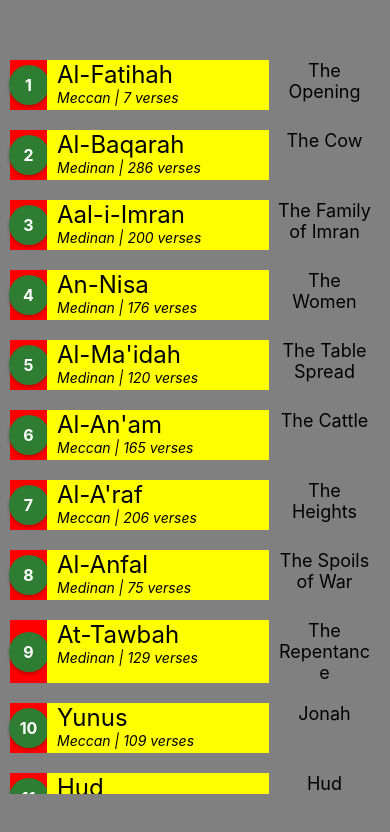
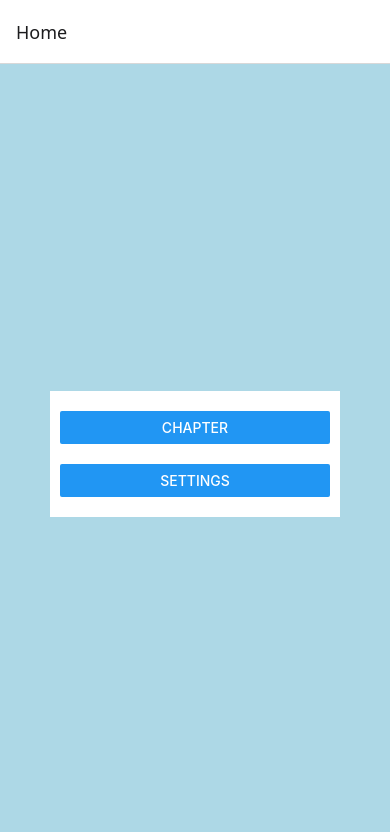
Before and after one commit to Saher-Anwar/Advanced_Quran_App, a React Native app in the folder frontend/: screen / in a window 390 px wide. Shown: the top 832 px of the page. Built offline with nearby package versions, Linux system fonts and the light colour scheme.

Commit message:
Added parameter passing through routes to chapterlist screen

```diff
--- a/frontend/App.tsx
+++ b/frontend/App.tsx
@@ -1,10 +1,9 @@
 import React from "react";
 import { StyleSheet } from "react-native";
-import { chapters } from "./src/mock_data/list_item_data";
-import ChapterListScreen from "./src/screens/ChapterListScreen";
+import AppNavigator from "./src/navigation/AppNavigator";
 
 const App = () => {
-  return <ChapterListScreen chapters={[...chapters]} />;
+  return <AppNavigator />;
 };
 
 export default App;
--- a/frontend/src/mock_data/list_item_data.ts
+++ b/frontend/src/mock_data/list_item_data.ts
@@ -1,6 +1,6 @@
-import { ChapterListItemData } from "../types/Chapter";
+import { ChapterListItemData, ChaptersList } from "../types/Chapter";
 
-export const chapters: ChapterListItemData[] = [
+const listOfChapters: ChapterListItemData[] = [
   {
     chapterNumber: 1,
     name: "Al-Fatihah",
@@ -242,3 +242,5 @@ export const chapters: ChapterListItemData[] = [
     translation: "The Romans",
   },
 ];
+
+export const chapters: ChaptersList = { chapters: listOfChapters };
--- a/frontend/src/navigation/AppNavigator.tsx
+++ b/frontend/src/navigation/AppNavigator.tsx
@@ -3,6 +3,7 @@ import { RootStackParamList } from "./navigation";
 import { NavigationContainer } from "@react-navigation/native";
 import HomeScreen from "../screens/HomeScreen";
 import ChapterScreen from "../screens/ChapterScreen";
+import ChapterListScreen from "../screens/ChapterListScreen";
 
 const Stack = createNativeStackNavigator<RootStackParamList>();
 
@@ -16,6 +17,7 @@ const AppNavigator = () => {
         }}
       >
         <Stack.Screen name="Home" component={HomeScreen} />
+        <Stack.Screen name="ChapterList" component={ChapterListScreen} />
         <Stack.Screen name="Chapter" component={ChapterScreen} />
       </Stack.Navigator>
     </NavigationContainer>
--- a/frontend/src/navigation/navigation.ts
+++ b/frontend/src/navigation/navigation.ts
@@ -1,5 +1,7 @@
+import { ChaptersList } from "../types/Chapter";
+
 export type RootStackParamList = {
   Home: undefined;
-  ChapterList: undefined;
+  ChapterList: { chapters: ChaptersList };
   Chapter: undefined;
 };
--- a/frontend/src/screens/ChapterListScreen.tsx
+++ b/frontend/src/screens/ChapterListScreen.tsx
@@ -1,20 +1,22 @@
 import React from "react";
-import { FlatList, StatusBar, StyleSheet, View } from "react-native";
+import { FlatList, StyleSheet } from "react-native";
 import { SafeAreaProvider, SafeAreaView } from "react-native-safe-area-context";
 import ListItemComponent from "../components/ListItemComponent";
-import { chapters } from "../mock_data/list_item_data";
-import { ChapterListItemData } from "../types/Chapter";
+import { NativeStackScreenProps } from "@react-navigation/native-stack";
+import { RootStackParamList } from "../navigation/navigation";
 
-interface ChaptersList {
-  chapters: ChapterListItemData[];
-}
+type ChapterListScreenProps = NativeStackScreenProps<
+  RootStackParamList,
+  "ChapterList"
+>;
 
-const ChapterListScreen = ({ chapters }: ChaptersList) => {
+const ChapterListScreen = ({ route }: ChapterListScreenProps) => {
+  const { chapters } = route.params;
   return (
     <SafeAreaProvider>
       <SafeAreaView style={styles.container}>
         <FlatList
-          data={chapters}
+          data={chapters.chapters}
           renderItem={({ item }) => <ListItemComponent {...item} />}
           keyExtractor={(item) => item.name}
         />
--- a/frontend/src/screens/HomeScreen.tsx
+++ b/frontend/src/screens/HomeScreen.tsx
@@ -1,13 +1,12 @@
-import { RouteProp } from "@react-navigation/native";
 import { Button, StyleSheet, View } from "react-native";
-import { RootStackParamList } from "../navigation/navigation";
 import { useNavigation } from "../hooks/useNavigation";
+import { chapters } from "../mock_data/list_item_data";
 
 const HomeScreen = () => {
   const navigation = useNavigation();
 
   const navigateToChapterList = () => {
-    navigation.navigate("Chapter");
+    navigation.navigate("ChapterList", { chapters: chapters });
   };
 
   return (
--- a/frontend/src/types/Chapter.ts
+++ b/frontend/src/types/Chapter.ts
@@ -2,7 +2,10 @@ export interface ChapterListItemData {
   name: string;
   arabicName: string;
   translation: string;
-  revelationType: 'Meccan' | 'Medinan';
+  revelationType: "Meccan" | "Medinan";
   numOfVerses: number;
   chapterNumber: number;
 }
+export interface ChaptersList {
+  chapters: ChapterListItemData[];
+}
```
